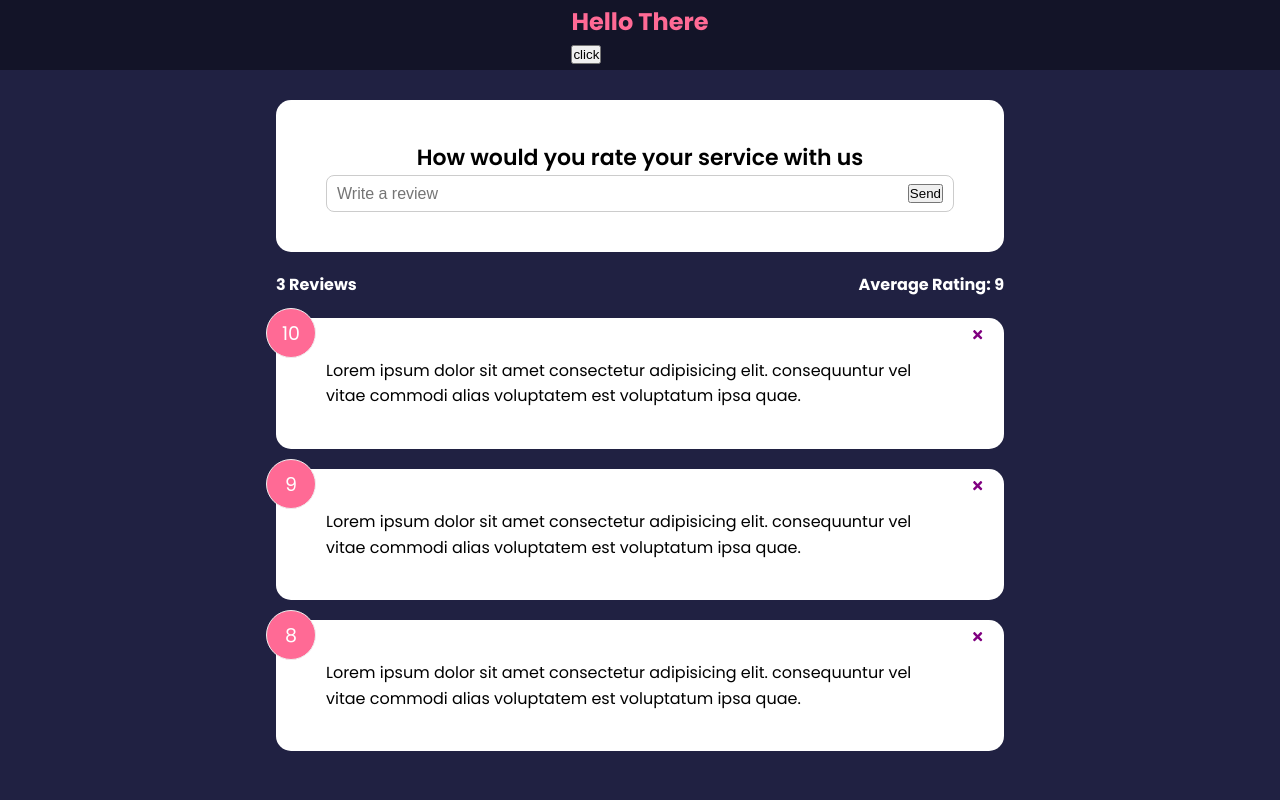
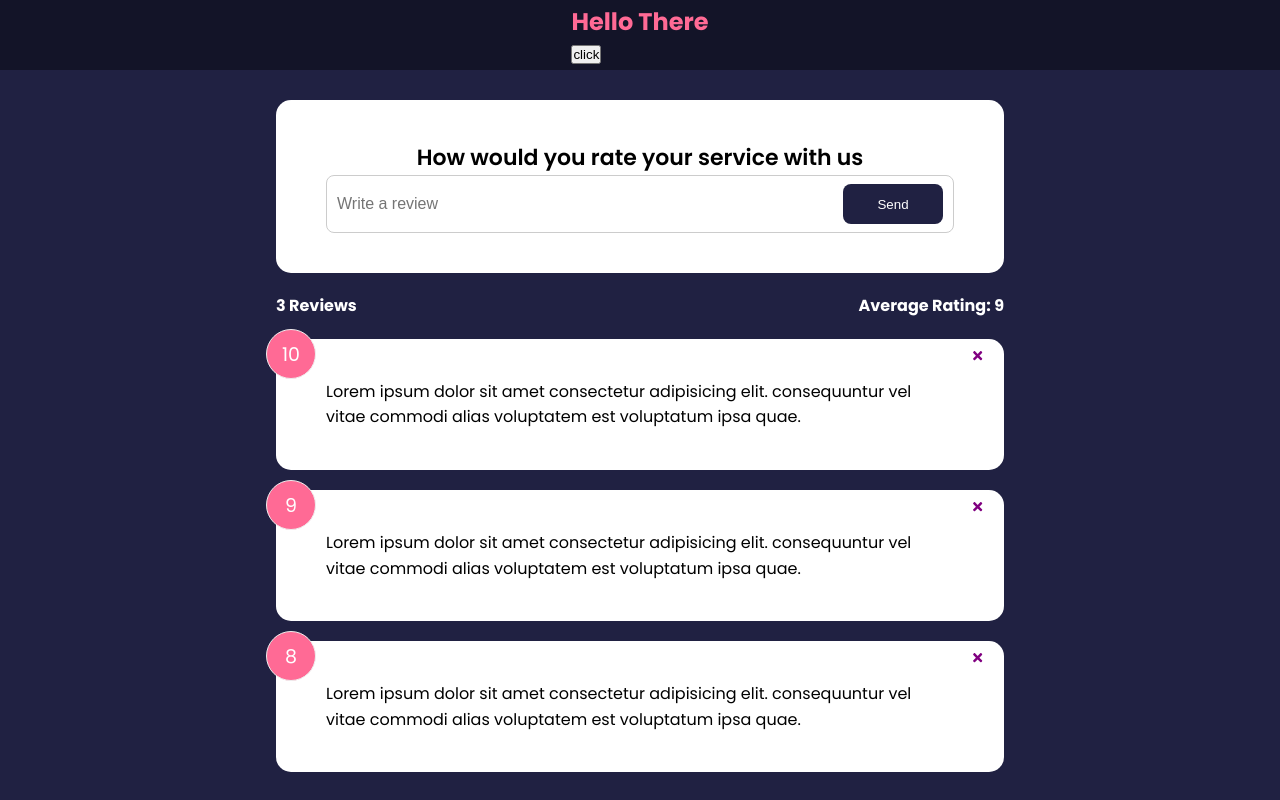
Before and after one commit to Hosseinht/rateapp-react, a React (Create React App) app: page / in a window 1280 px wide. Built offline with nearby package versions, Linux system fonts and the light colour scheme.

Commit message:
Custom Button Component

```diff
--- a/src/components/RateForm.jsx
+++ b/src/components/RateForm.jsx
@@ -1,12 +1,13 @@
 import {useState} from "react";
 import Card from "./shared/Card";
+import Button from "./shared/Button";
 
 // when we have a form we are gonna have a piece of state for each input in that form
 const RateForm = () => {
     const [text, setText] = useState('')
 
     const handleTextChange = (e) => {
-        console.log(e.target.value)
+        setText(e.target.value)
     }
 
     return (
@@ -20,7 +21,7 @@
                         placeholder='Write a review'
                         value={text}
                     />
-                    <button type="submit">Send</button>
+                    <Button type='submit'>Send</Button>
                 </div>
             </form>
         </Card>
--- /dev/null
+++ b/src/components/shared/Button.jsx
@@ -0,0 +1,24 @@
+import PropTypes from "prop-types";
+
+const Button = ({children, version, type, isDisabled}) => {
+    return (
+        <button type={type} disabled={isDisabled} className={`btn btn-${version}`}>
+            {children}
+        </button>
+    );
+};
+
+Button.defaultProps = {
+    version: 'primary',
+    type: 'button',
+    isDisabled: false
+}
+
+Button.propTypes = {
+    children: PropTypes.node.isRequired,
+    version: PropTypes.string,
+    type: PropTypes.string,
+    isDisabled: PropTypes.bool
+}
+
+export default Button;
```
